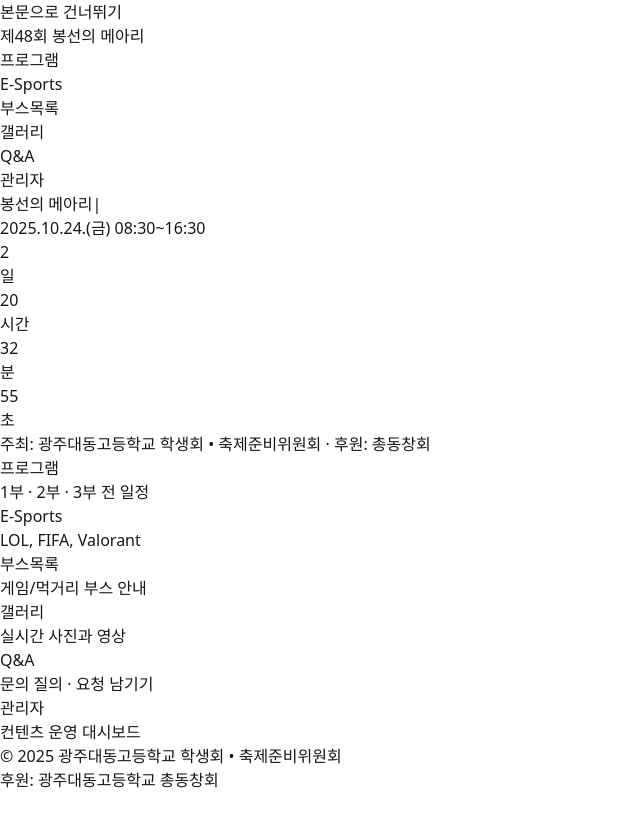
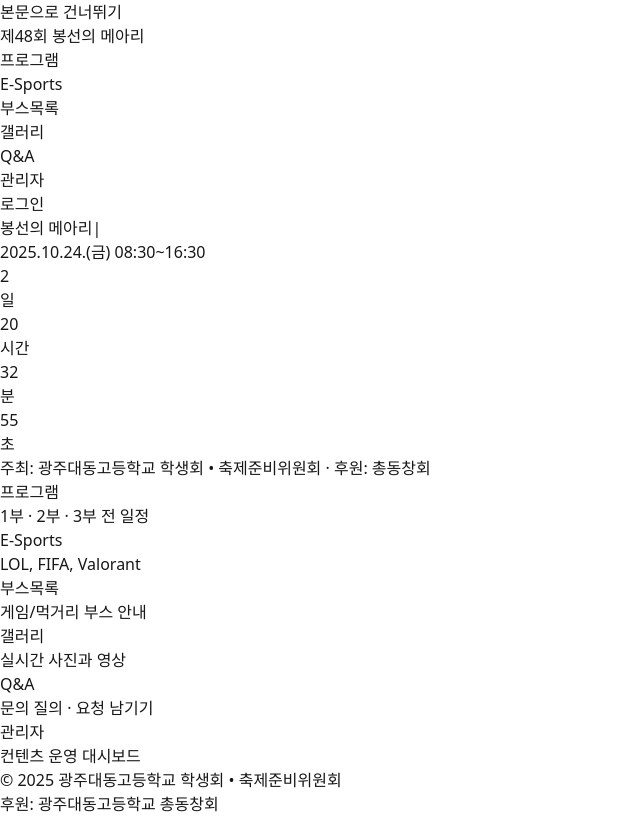
Before and after one commit to noop-03/bongseon-festival, a Next.js app in the folder festival/: page / in a window 1280 px wide. Shown: the whole page, without its empty margins (0-640 px from the left). Built offline with nearby package versions, Linux system fonts and the light colour scheme.

Commit message:
Update layout.tsx

```diff
--- a/festival/app/layout.tsx
+++ b/festival/app/layout.tsx
@@ -81,6 +81,11 @@ export default function RootLayout({
                   관리자
                 </Link>
               </li>
+              <li>
+                <Link href="/login" className="hover:underline">
+                로그인
+                </Link>
+              </li>
             </ul>
           </nav>
         </header>
```
